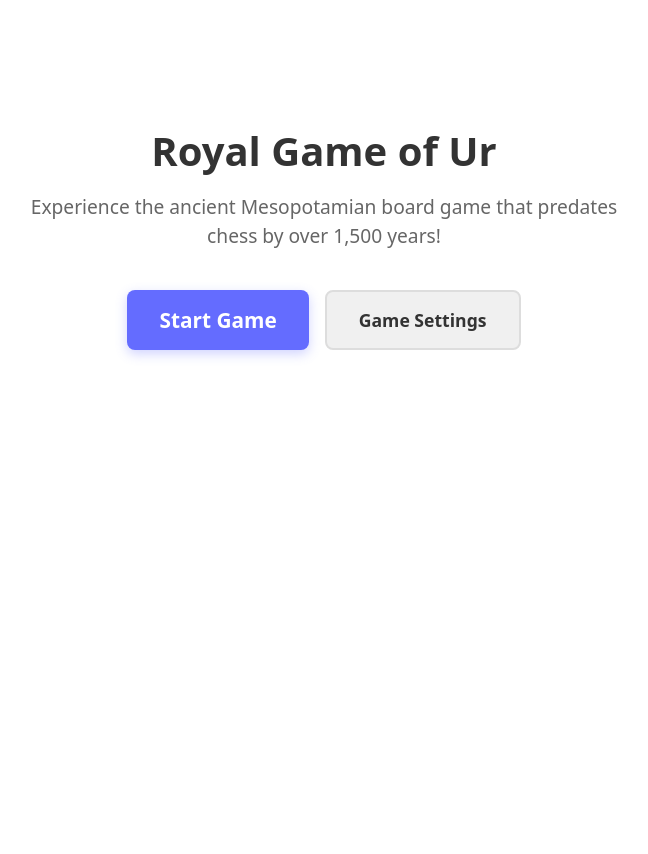
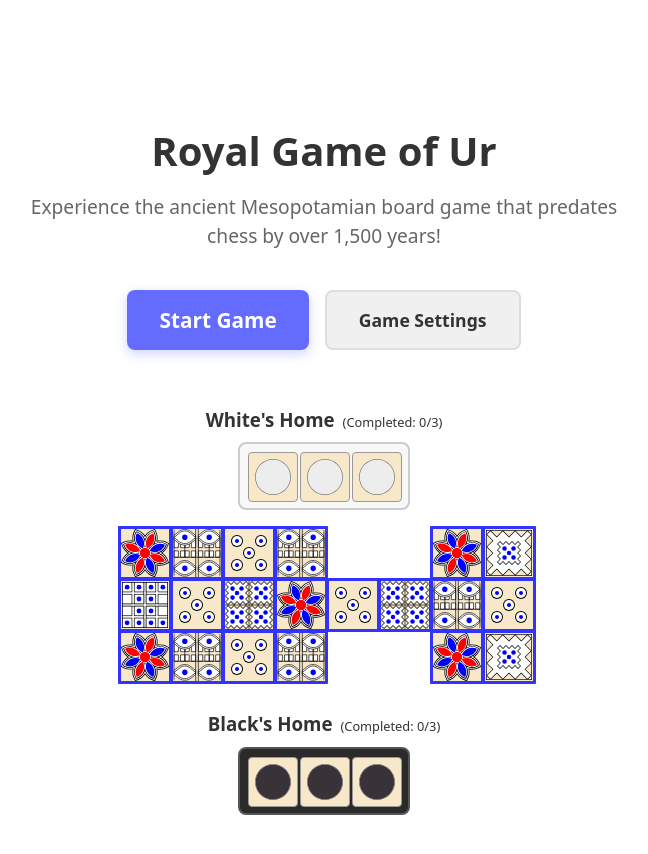
Before and after one commit to GloinTheDark/ur2, a React (Vite) app: page / in a window 1280 px wide. Shown: the top 854 px of the page, without its empty margins (316-964 px from the left). Built offline with nearby package versions, Linux system fonts and the light colour scheme.

Commit message:
Restored board on welcome screen

```diff
--- a/src/App.tsx
+++ b/src/App.tsx
@@ -300,7 +300,6 @@ function App() {
       )}
 
       {/* Game Layout with Animation Support */}
-      {state.gameStarted && (
       <GameLayout
         gameState={gameState}
         whitePlayerHome={
@@ -632,7 +631,6 @@ function App() {
           )}
         </div>
       </GameLayout>
-      )}
 
       {state.gameStarted && !winner && (
         <div style={{ marginTop: '24px', display: 'flex', flexDirection: 'column', alignItems: 'center' }}>
```
Lines whose indentation alone changed are shown as unchanged.
